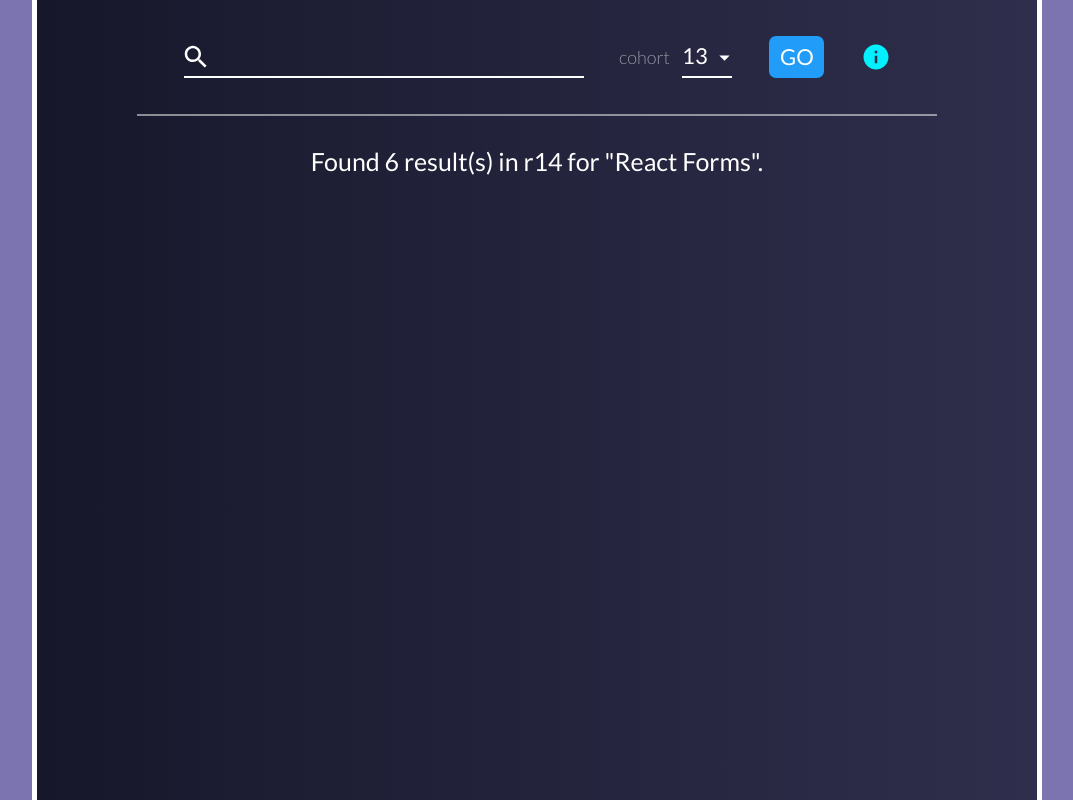
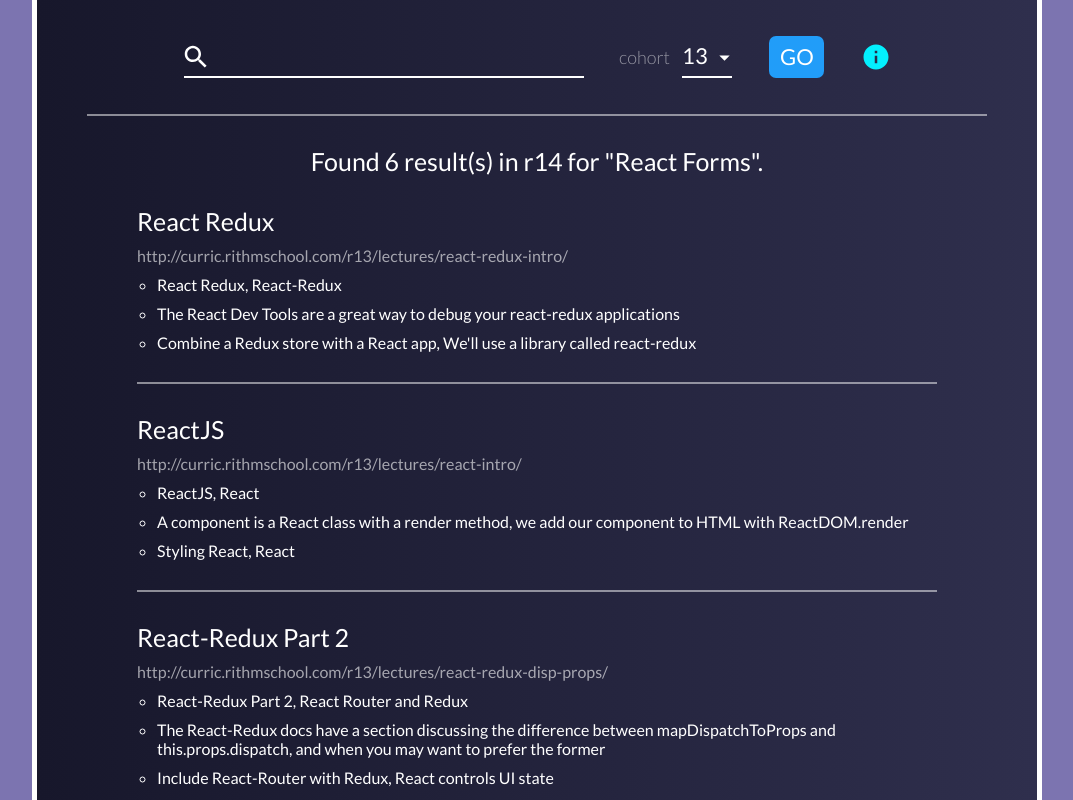
Before and after one commit to colebillys19/whiskly, a React (Create React App) app: page / in a window 1280 px wide. Shown: the top 800 px of the page, without its empty margins (103-1176 px from the left). Built offline with nearby package versions, Linux system fonts and the light colour scheme.

Commit message:
results styles

```diff
--- a/package.json
+++ b/package.json
@@ -13,7 +13,8 @@
     "react-dom": "16.12.0",
     "react-router-dom": "5.0.1",
     "react-scripts": "3.2.0",
-    "styled-components": "4.3.2"
+    "styled-components": "4.3.2",
+    "uuid": "^7.0.2"
   },
   "scripts": {
     "start": "react-scripts start",
--- a/src/components/Landing/styles.js
+++ b/src/components/Landing/styles.js
@@ -23,7 +23,7 @@
 export const StyledMain = styled.main`
   display: flex;
   flex-direction: column;
-  height: 100vh;
+  min-height: 100vh;
   justify-content: center;
   @media (max-width: 420px) {
     padding-top: 7vh;
--- a/src/components/ResultCard/index.js
+++ b/src/components/ResultCard/index.js
@@ -1,9 +1,11 @@
 import React from 'react';
 import T from 'prop-types';
+import { v4 as uuid } from 'uuid';
 
 import {
-  MatchText,
-  StyledHeading,
+  StyledLink,
+  StyledList,
+  StyledListItem,
   UrlText,
 } from './styles';
 
@@ -12,11 +14,13 @@
   title,
   url,
 }) => (
-  <div>
-    <StyledHeading>{title}</StyledHeading>
+  <section>
+    <StyledLink href={url}>{title}</StyledLink>
     <UrlText>{url}</UrlText>
-    {matches.map((match) => <MatchText>{match}</MatchText>)}
-  </div>
+    <StyledList>
+      {matches.map(match => <StyledListItem key={uuid()}>{match}</StyledListItem>)}
+    </StyledList>
+  </section>
 );
 
 ResultCard.propTypes = {
--- a/src/components/ResultCard/styles.js
+++ b/src/components/ResultCard/styles.js
@@ -1,9 +1,40 @@
 import styled from 'styled-components';
 
-export const CardContainer = styled.section``;
+export const StyledLink = styled.a`
+  color: white;
+  display: inline-block;
+  font-size: 2.5rem;
+  margin-bottom: 1rem;
+  text-decoration: none;
+  &:hover {
+    text-decoration: underline;
+  }
+  &:focus, &:active {
+    color: #219df9;
+  }
+  & :visited {
+    opacity: 0.6;
+  }
+`;
 
-export const MatchText = styled.p``;
+export const StyledList = styled.ul`
+  list-style-type: circle;
+  padding-right: 2rem;
+`;
 
-export const StyledHeading = styled.h2``;
+export const StyledListItem = styled.li`
+  color: white;
+  font-size: 1.6rem;
+  left: 2rem;
+  position: relative;
+  &:not(:last-of-type) {
+    margin-bottom: 1rem;
+  }
+`;
 
-export const UrlText = styled.p``;
+export const UrlText = styled.p`
+  color: white;
+  font-size: 1.6rem;
+  margin-bottom: 1rem;
+  opacity: 0.6;
+`;
--- a/src/components/Results/index.js
+++ b/src/components/Results/index.js
@@ -1,7 +1,8 @@
 import React, { Fragment, useState } from 'react';
 
+import InfoModal from '../InfoModal';
+import ResultsList from '../ResultsList';
 import SearchForm from '../SearchForm';
-import InfoModal from '../InfoModal';
 import {
   Divider,
   StyledP,
@@ -25,6 +26,7 @@
         <SearchForm handleModalOpen={handleModalOpen} />
         <Divider />
         <StyledP>Found 6 result(s) in r14 for "React Forms".</StyledP>
+        <ResultsList />
       </StyledSection>
       <InfoModal handleModalClose={handleModalClose} open={open} />
     </Fragment>
--- a/src/components/Results/styles.js
+++ b/src/components/Results/styles.js
@@ -1,22 +1,18 @@
 import styled from 'styled-components';
 
-export const Divider = styled.p`
+export const Divider = styled.div`
   margin: 3rem 0;
   background-color: white;
-  max-width: 80rem;
+  max-width: 90rem;
   height: 0.2rem;
   opacity: 0.5;
   width: 100vw;
 `;
 
-export const StyledMain = styled.main`
-  height: 100vh;
-`;
-
 export const StyledP = styled.p`
   color: white;
   font-size: 2.5rem;
-  margin: 0 auto;
+  margin: 0 auto 3rem;
   max-width: 70.5rem
   padding: 0 3rem;
   text-align: center;
@@ -28,7 +24,7 @@
   background: linear-gradient(to left, #2f2f4d, #17172b);
   display: flex;
   flex-direction: column;
-  height: 100vh;
+  min-height: 100vh;
   margin: 0 auto;
   max-width: 100rem;
   outline: 0.5rem solid white;
--- /dev/null
+++ b/src/components/ResultsList/index.js
@@ -0,0 +1,25 @@
+import React, { Fragment } from 'react';
+import T from 'prop-types';
+import { v4 as uuid } from 'uuid';
+
+import mockData from '../../mockData';
+import ResultCard from '../ResultCard';
+import { Divider, ListContainer } from './styles';
+
+
+const ResultsList = ({ results }) => (
+  <ListContainer>
+    {results.map((cardProps, i) => (
+      <Fragment key={uuid()}>
+        <ResultCard {...cardProps} />
+        { i !== results.length - 1 ? <Divider /> : null }
+      </Fragment>
+    ))}
+  </ListContainer>
+);
+
+ResultsList.propTypes = { results: T.array.isRequired };
+
+ResultsList.defaultProps = { results: mockData };
+
+export default ResultsList;
--- /dev/null
+++ b/src/components/ResultsList/styles.js
@@ -0,0 +1,15 @@
+import styled from 'styled-components';
+
+export const Divider = styled.div`
+  margin: 3rem 0;
+  background-color: white;
+  max-width: 80rem;
+  height: 0.2rem;
+  opacity: 0.5;
+  width: 100vw;
+`;
+
+export const ListContainer = styled.section`
+  max-width: 90%;
+  width: 80rem;
+`;
--- a/src/globalStyles.js
+++ b/src/globalStyles.js
@@ -7,7 +7,6 @@
     background-color: ${backgroundColor};
     box-sizing: border-box;
     font-size: 62.5%;
-    overflow-y: hidden;
   }
 
   *, *:before, *:after {
```
Also changed, not shown: 1 other file (tests, documents, lock files or other folders).
